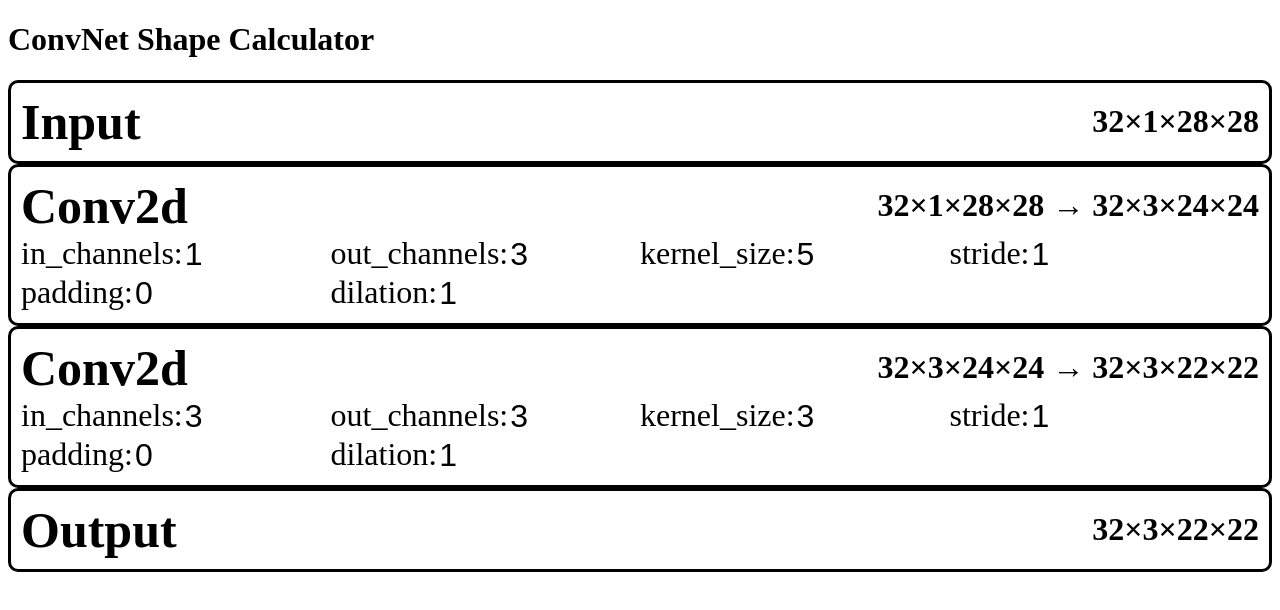
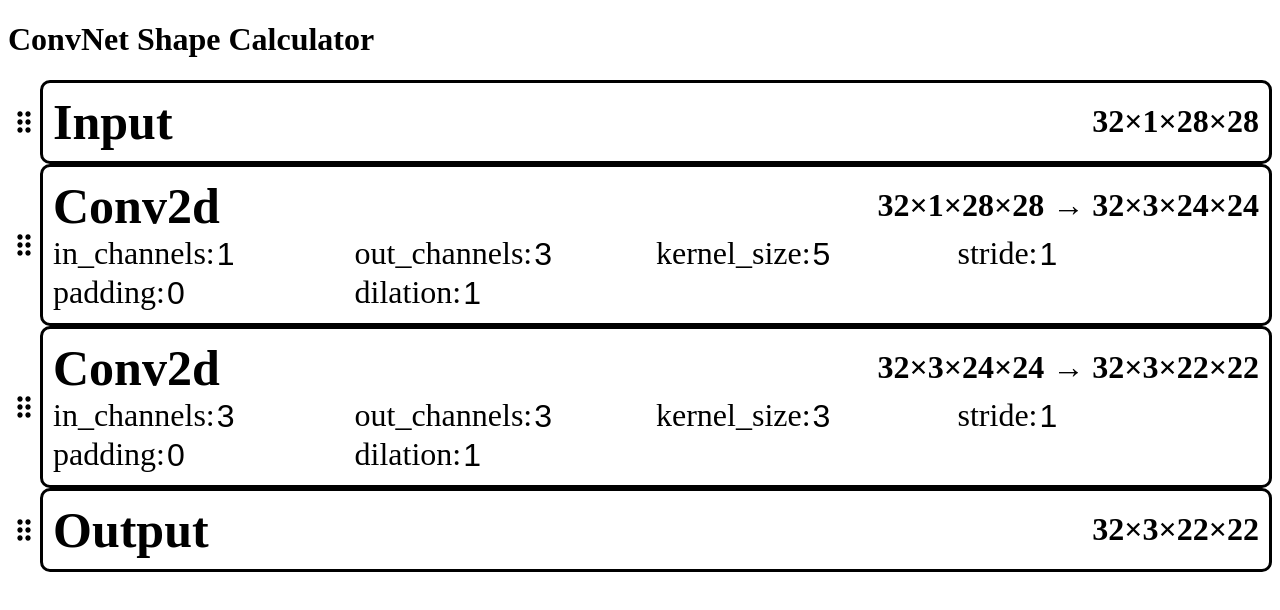
Before and after one commit to lemolatoon/convnet-shape-calculator, a Next.js app: page / in a window 1280 px wide. Shown: the top 610 px of the page. Built offline with nearby package versions, Linux system fonts and the light colour scheme.

Commit message:
Add drag icon in Sequential

```diff
--- a/package.json
+++ b/package.json
@@ -28,6 +28,7 @@
     "next": "13.2.1",
     "react": "18.2.0",
     "react-dom": "18.2.0",
+    "react-icons": "^4.7.1",
     "react-responsive": "^9.0.2",
     "styled-components": "^5.3.6",
     "typescript": "4.9.5"
--- a/src/components/Sequential.tsx
+++ b/src/components/Sequential.tsx
@@ -1,6 +1,23 @@
 import { LayerComponent } from "@/type/layer";
 import { Size, Tensor } from "@/type/size";
 import { useState } from "react";
+import { MdDragIndicator } from "react-icons/md";
+import styled from "styled-components";
+
+const SequentialGrid = styled.div`
+  display: grid;
+  grid-template-columns: 2rem 1fr;
+`;
+
+const IconWrappingBox = styled.div`
+  cursor: pointer;
+  display: flex;
+  align-items: center;
+`;
+const StyledDragIndicator = styled(MdDragIndicator)`
+  justify-content: center;
+  font-size: 2rem;
+`;
 
 export const Sequential =
   <T extends Size>(_layers: LayerComponent<T>[]): LayerComponent<T> =>
@@ -26,7 +43,14 @@ export const Sequential =
     const layer = (
       <div>
         {layerUIs.map(({ layerUI, id }) => {
-          return <div key={id}>{layerUI}</div>;
+          return (
+            <SequentialGrid key={id}>
+              <IconWrappingBox>
+                <StyledDragIndicator />
+              </IconWrappingBox>
+              <div>{layerUI}</div>
+            </SequentialGrid>
+          );
         })}
       </div>
     );
--- a/src/pages/_document.tsx
+++ b/src/pages/_document.tsx
@@ -29,12 +29,7 @@ export default class MyDocument extends Document {
       const initialProps = await Document.getInitialProps(ctx);
       return {
         ...initialProps,
-        styles: (
-          <>
-            {initialProps.styles}
-            {sheet.getStyleElement()}
-          </>
-        ),
+        styles: [initialProps.styles, sheet.getStyleElement()],
       };
     } finally {
       sheet.seal();
```
Also changed, not shown: .babelrc, 1 other file (tests, documents, lock files or other folders).
